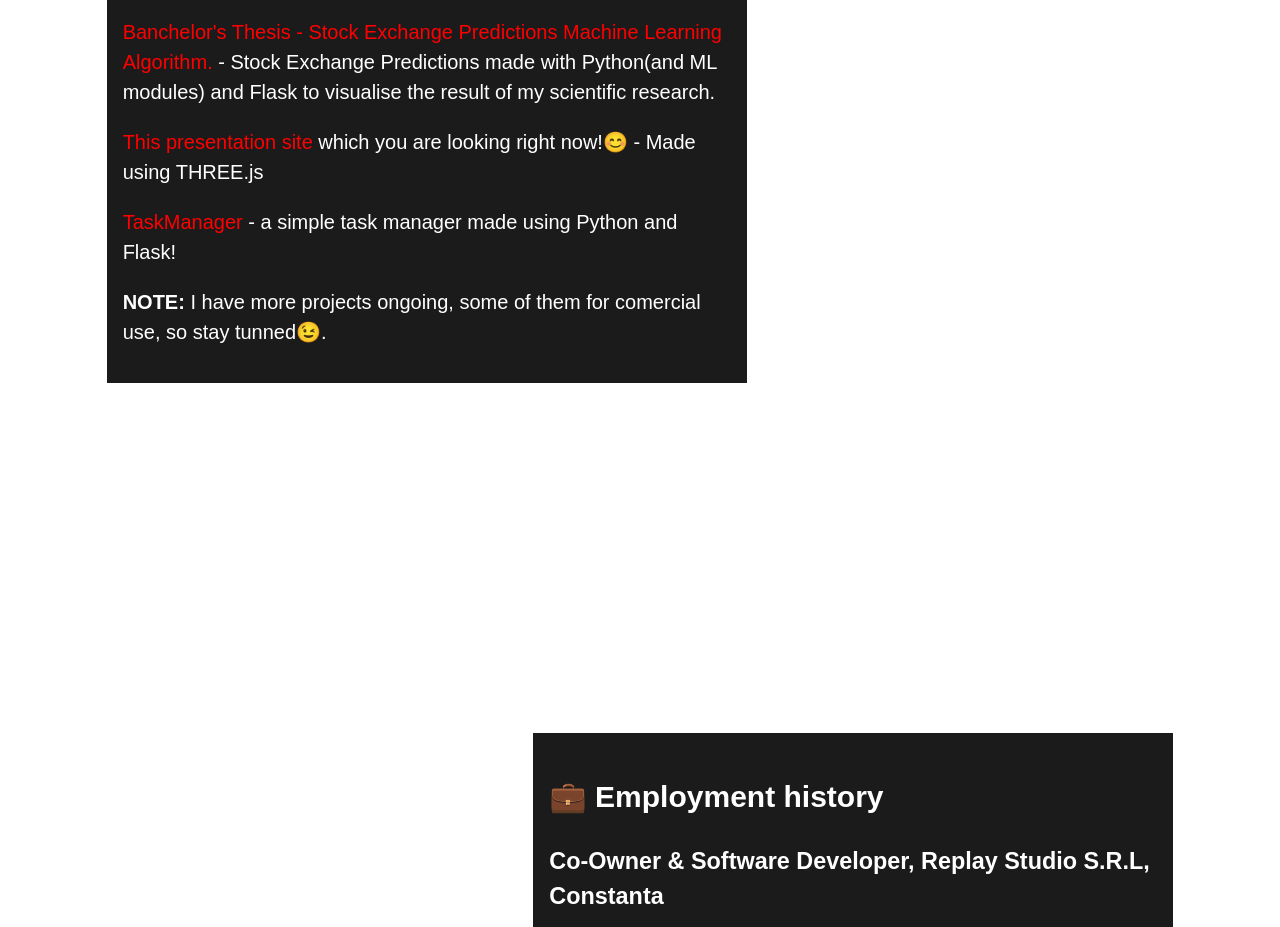
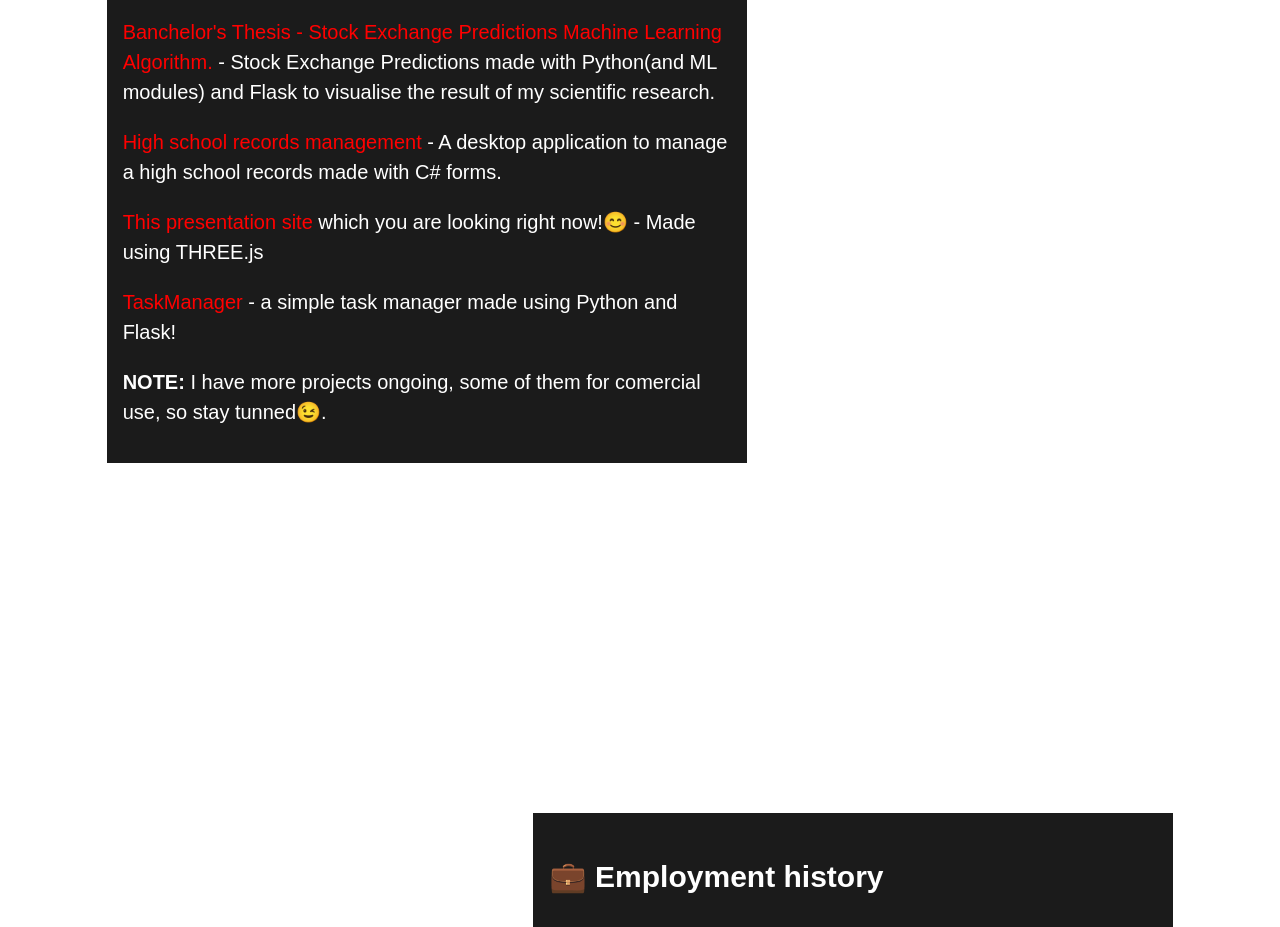
Before and after one commit to Garryinio/PresentationSite, a plain HTML site: page index.html in a window 1280 px wide. Shown: the part 2762-3689 px from the top of the page. Drawn offline with nearby package versions, Linux system fonts and the light colour scheme; a web font is replaced by a local one.

Commit message:
Add files via upload

```diff
--- a/index.html
+++ b/index.html
@@ -51,6 +51,9 @@
           <p>
             <a href="https://github.com/Garryinio/StockExchangePrediction">Banchelor's Thesis - Stock Exchange Predictions Machine Learning Algorithm.</a> - Stock Exchange Predictions made with Python(and ML modules) and Flask to visualise the result of my scientific research.
            </p>
+          <p>
+            <a href="https://github.com/Garryinio/StockExchangePrediction">High school records management</a> - A desktop application to manage a high school records made with C# forms.
+          </p>
           <p>
            <a href="https://github.com/Garryinio/PresentationSite">This presentation site</a> which you are looking right now!😊 - Made using THREE.js
           </p>
```
